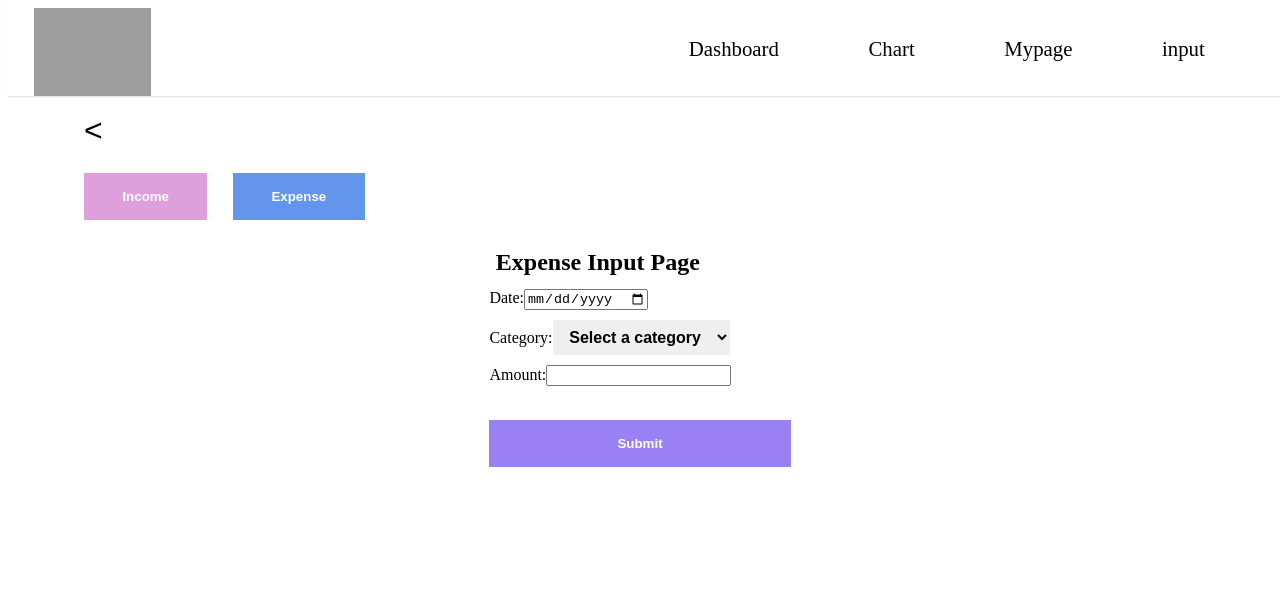
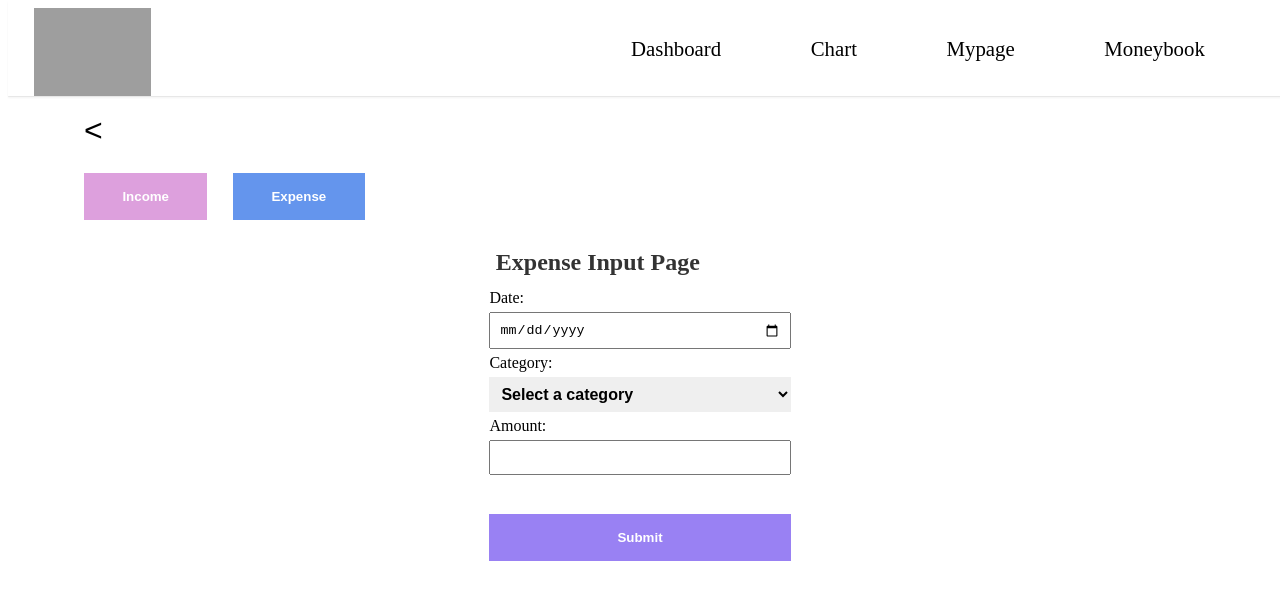
Before and after one commit to candy2022/GTEAM, a React (Vite) app: page /moneybook/moneyinput in a window 1280 px wide. Shown: the top 600 px of the page. Built offline with nearby package versions, Linux system fonts and the light colour scheme; no server answers; grey boxes are pictures that could not be loaded.

Commit message:
메뉴이름변경 및 공지사항 추가

```diff
--- a/src/Components/GeneralSettings.tsx
+++ b/src/Components/GeneralSettings.tsx
@@ -7,11 +7,27 @@ function GeneralSettings(){
         </div>
         <h2>Hi, how can we help you?</h2>
         <br />
-        <h3>Featured topics</h3>
+        <h2>Notice</h2>
         <hr />
-        <h3>Reels</h3>
-        <h3>About Als on NeatFin</h3>
-        <h3>Check your Account Status on NeatFin</h3>
+        <ul>
+            <li>
+            Hello, This is NEAT FIN.
+            We are informing you in advance to provide better NEAT FIN services to customers who use the service.
+
+            </li>
+            <li>
+            NEAT FIN has a community function that allows you to communicate with other users, unlike other applications in general.
+            </li>
+            <li>
+            Everyone who uses NEAT FIN is advised to refrain from writing false a post swearing and slandering.
+            </li>
+            <li>
+            The part of NEAT FIN's functions that can be compared to humans in a similar environment is for consumption or saving. Please refrain from swearing and slander caused by this.
+            </li>
+            <li>
+            NEAT FIN does not leak your information anywhere else.
+            </li>
+        </ul>
 
      </>
     )
--- a/src/Components/TransactionInput.tsx
+++ b/src/Components/TransactionInput.tsx
@@ -1,6 +1,6 @@
 import React, { useState } from "react";
 import { useNavigate } from 'react-router-dom';
-
+import "../Styles/inputstyle.css"
 type TransactionType = "expense" | "income";
 
 interface TransactionInputProps {
@@ -31,12 +31,13 @@ const TransactionInput: React.FC<TransactionInputProps> = ({ type }) => {
 
   return (
     <div>
-      <h2>{type === "expense" ? "Expense" : "Income"} Input Page</h2>
+      <h2 className="title">{type === "expense" ? "Expense" : "Income"} Input Page</h2>
       <div className="moneyContainer">
         <form onSubmit={handleTransactionSubmit}>
         <label>
             Date:
             <input
+              className="inputField"
               type="date"
               value={date}
               onChange={(e) => setDate(e.target.value)}
@@ -45,7 +46,7 @@ const TransactionInput: React.FC<TransactionInputProps> = ({ type }) => {
           <br />
           <label>
             Category:
-            <select value={category} onChange={(e) => setCategory(e.target.value)}>
+            <select className="selectField" value={category} onChange={(e) => setCategory(e.target.value)}>
               <option value="">Select a category</option>
               {type === "expense" ? (
                 <>
@@ -66,6 +67,7 @@ const TransactionInput: React.FC<TransactionInputProps> = ({ type }) => {
           <label>
             Amount:
             <input
+             className="inputField"
               type="number"
               value={amount}
               onChange={(e) => setAmount(e.target.value)}
--- a/src/Pages/Chart.tsx
+++ b/src/Pages/Chart.tsx
@@ -1,6 +1,8 @@
 import React from "react";
 import NavigationBar from "../Components/NavigationBar";
 import PieChartComponent from "../Components/PieChart";
+import Footer from "../Components/Footer";
+
 import '../Styles/Chartstyle.css';
 function Chart() {
   return (
@@ -10,7 +12,7 @@ function Chart() {
           { name: 'Dashboard', link: '/dashboard' },
           { name: 'Chart', link: '/chart' },
           { name: 'Mypage', link: '/mypage' },
-          { name: 'input', link: '/moneybook'}
+          { name: 'Moneybook', link: '/moneybook'}
         ]}
       />
       <div className="DashContainer">
@@ -34,6 +36,7 @@ function Chart() {
             <a href="/dashboard">Dashboard</a> page.
           </p>
         </div>
+        <Footer />
       </div>
     </div>
   );
--- a/src/Pages/Dashboard.tsx
+++ b/src/Pages/Dashboard.tsx
@@ -1,5 +1,6 @@
 import React from "react";
 import NavigationBar from "../Components/NavigationBar";
+import Footer from "../Components/Footer";
 
 function Dashboard(){
     return(
@@ -8,13 +9,13 @@ function Dashboard(){
           { name: 'Dashboard', link: '/dashboard' },
           { name: 'Chart', link: '/chart' },
           { name: 'Mypage', link: '/mypage' },
-          { name: 'input', link: '/moneybook'},
+          { name: 'Moneybook', link: '/moneybook'},
 
         ]}/>
         <div className="DashContainer">
         <h1 style={{marginTop:100}}>This is Dashboard Page</h1>
         </div>
-
+            <Footer />
         </div>
     )
 }
--- a/src/Pages/MoneyBook.tsx
+++ b/src/Pages/MoneyBook.tsx
@@ -2,6 +2,8 @@ import React from 'react';
 import NavigationBar from "../Components/NavigationBar";
 import '../Styles/MoneyBookstyle.css';
 import { useNavigate } from 'react-router-dom';
+import Footer from "../Components/Footer";
+
 const MoneyBook: React.FC = () => {
     const navigate = useNavigate();
     const handleClick = (event: React.ChangeEvent<HTMLSelectElement>) => {
@@ -15,7 +17,7 @@ const MoneyBook: React.FC = () => {
           { name: 'Dashboard', link: '/dashboard' },
           { name: 'Chart', link: '/chart' },
           { name: 'Mypage', link: '/mypage' },
-          { name: 'input', link: '/moneybook'},
+          { name: 'Moneybook', link: '/moneybook'},
         ]}
       />
       <div className='moneybook-container'>
@@ -25,7 +27,6 @@ const MoneyBook: React.FC = () => {
           <label>날짜 선택:</label>
           <input type="date" />
         </div>
-
        </div>
 
        {/* 우측 내용 (내역 추가하기 부분) */}
@@ -38,7 +39,12 @@ const MoneyBook: React.FC = () => {
        </div>
       </div>
       <hr />
+      <div className='historyContainer'>
       <p>내역이 없습니다.</p>
+      </div>
+
+      <Footer />
+
     </div>
   );
 };
--- a/src/Pages/MoneyInput.tsx
+++ b/src/Pages/MoneyInput.tsx
@@ -19,7 +19,7 @@ function MoneyInput() {
           { name: 'Dashboard', link: '/dashboard' },
           { name: 'Chart', link: '/chart' },
           { name: 'Mypage', link: '/mypage' },
-          { name: 'input', link: '/moneybook'},
+          { name: 'Moneybook', link: '/moneybook'},
         ]}
       />
        <div className="inputContainer">
--- a/src/Pages/MyPage.tsx
+++ b/src/Pages/MyPage.tsx
@@ -3,6 +3,8 @@ import Account from '../Components/Account';
 import GeneralSettings from '../Components/GeneralSettings';
 import MyPosts from '../Components/MyPosts';
 import NavigationBar from "../Components/NavigationBar";
+import Footer from "../Components/Footer";
+
 import '../Styles/MyPagestyle.css';
 function Mypage(){
     const [currentPage, setCurrentPage] = useState<'information' | 'settings' | 'posts'>();
@@ -26,7 +28,7 @@ function Mypage(){
           { name: 'Dashboard', link: '/dashboard' },
           { name: 'Chart', link: '/chart' },
           { name: 'Mypage', link: '/mypage' },
-          { name: 'input', link: '/moneybook'},
+          { name: 'Moneybook', link: '/moneybook'},
 
         ]}/>
         <div className="myContainer" >
@@ -44,6 +46,7 @@ function Mypage(){
         </div>
       </div>
     </div>
+    <Footer />
     </div>
     </div>
     )
--- a/src/Pages/PhotoInput.tsx
+++ b/src/Pages/PhotoInput.tsx
@@ -10,7 +10,7 @@ function PhotoiInput(){
           { name: 'Dashboard', link: '/dashboard' },
           { name: 'Chart', link: '/chart' },
           { name: 'Mypage', link: '/mypage' },
-          { name: 'input', link: '/moneybook'},
+          { name: 'Moneybook', link: '/moneybook'},
         ]}
       />
         <div className="inputContainer">
--- a/src/Styles/MoneyBookstyle.css
+++ b/src/Styles/MoneyBookstyle.css
@@ -11,7 +11,7 @@
 
 .add-container {
     padding: 20px; /* 우측 내용과 테두리 간격 조절 */
-     box-sizing: border-box;
+    box-sizing: border-box;
 }
 
 select {
@@ -25,3 +25,6 @@ select {
 select:hover{
     background-color: whitesmoke;
 }
+.historyContainer{
+    padding-bottom: 10vh;
+}
--- a/src/Styles/inputstyle.css
+++ b/src/Styles/inputstyle.css
@@ -58,6 +58,23 @@
     text-rendering: geometricPrecision;
     color: gray;
 }
+.title {
+    color: #333;
+}
+
+.moneyContainer {
+    max-width: 30vw;
+    margin: 0 auto;
+}
+
+.inputField,
+.selectField {
+    width: 100%;
+    padding: 8px;
+    margin: 5px 0;
+    box-sizing: border-box;
+}
+
 @media only screen and (max-width: 400px) {
     .uploadbox{
         font-size: small;
```
Lines whose indentation alone changed are shown as unchanged.
